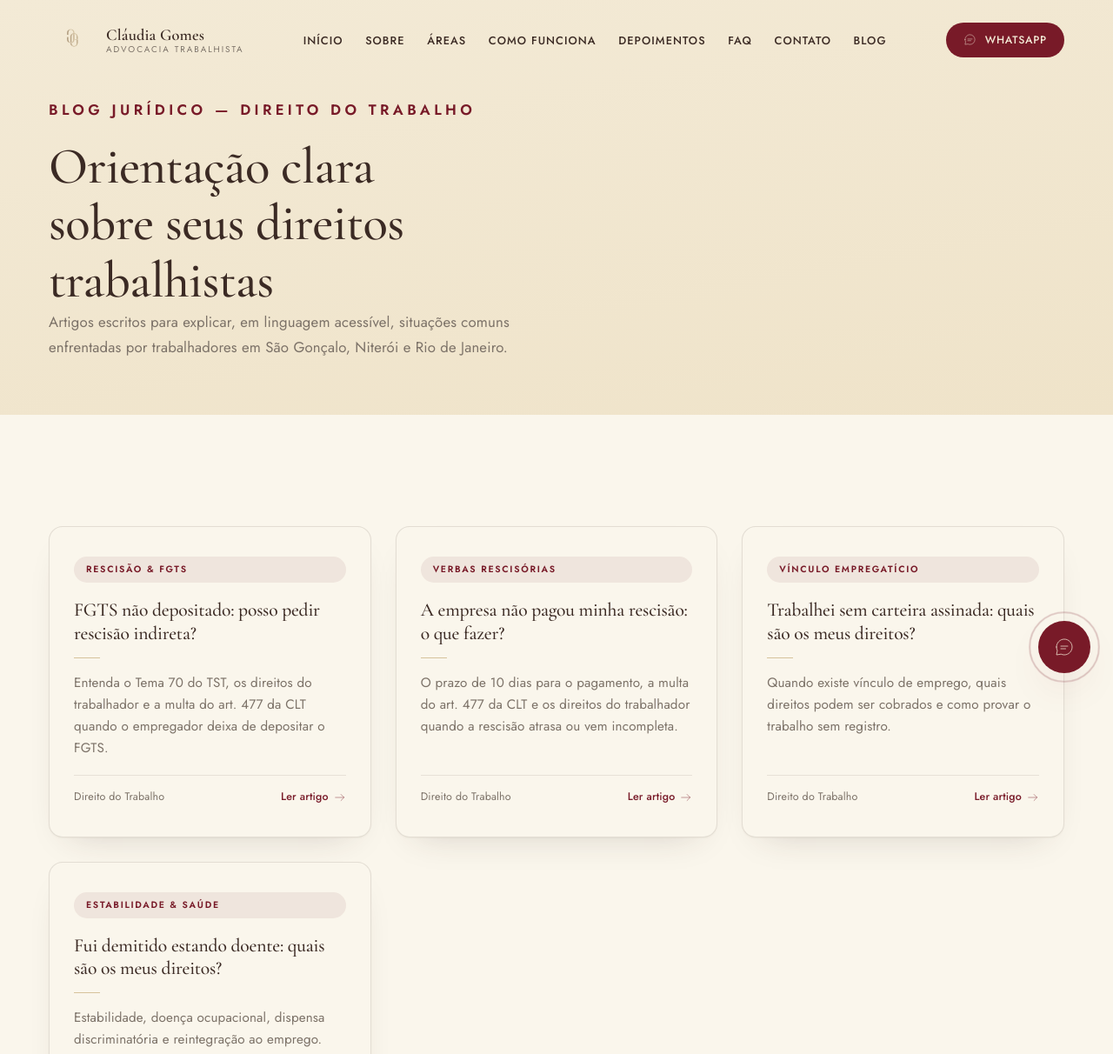
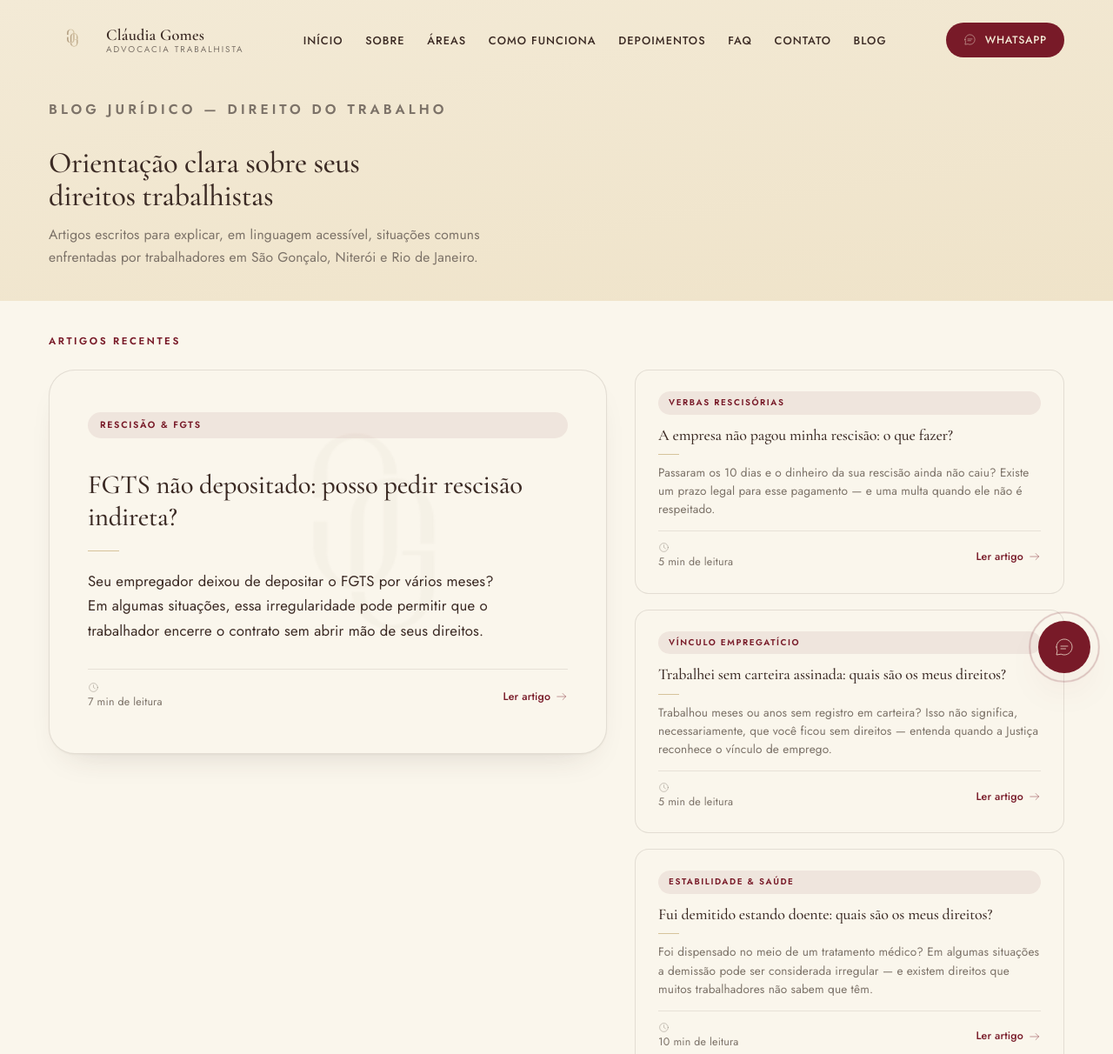
Before and after one commit to ArthurSoares-dev/testeCD, a plain HTML site: page blog/index.html in a window 1280 px wide. Shown: the top 1212 px of the page at 87% size. Drawn offline with nearby package versions, Linux system fonts and the light colour scheme.

Commit message:
ultima vez

```diff
--- a/assets/blog.css
+++ b/assets/blog.css
@@ -4,16 +4,41 @@
    sombras, espaçamentos, botões). Não redefine nada do site principal.
 =================================================================== */
 
-/* ---------- Blog hero (topo da /blog) ---------- */
-.blog-hero{padding:112px 0 calc(var(--section-pad) * .5);background:linear-gradient(170deg,var(--cream) 0%,#EFE3C9 100%)}
-.blog-hero h1{max-width:16ch}
-.blog-hero p{max-width:56ch;font-size:1.05rem}
+/* ---------- Introdução compacta (topo da /blog) ---------- */
+.blog-intro{padding:112px 0 36px;background:linear-gradient(170deg,var(--cream) 0%,#EFE3C9 100%)}
+.blog-intro h1{font-size:clamp(1.6rem,2.8vw,2.15rem);max-width:22ch;margin:10px 0 12px}
+.blog-intro p{max-width:58ch;font-size:.98rem;color:var(--gray-warm)}
 
-/* ---------- Grid de artigos ---------- */
-.blog-grid-section{padding:var(--section-pad) 0}
-.blog-grid{display:grid;grid-template-columns:repeat(3,1fr);gap:28px}
-@media(max-width:980px){.blog-grid{grid-template-columns:repeat(2,1fr)}}
-@media(max-width:640px){.blog-grid{grid-template-columns:1fr}}
+/* ---------- Seção editorial: destaque + lista ---------- */
+.blog-editorial{padding:40px 0 var(--section-pad)}
+.section-label{font-family:var(--font-body);font-size:.72rem;font-weight:600;letter-spacing:.22em;text-transform:uppercase;color:var(--wine);margin-bottom:26px}
+
+.blog-editorial-grid{display:grid;grid-template-columns:1.3fr 1fr;gap:32px;align-items:start}
+
+.blog-featured{position:relative;overflow:hidden;display:flex;flex-direction:column;background:var(--paper);border:1px solid rgba(59,42,36,.12);border-radius:var(--radius-lg);padding:48px 44px;box-shadow:var(--shadow-card);transition:border-color var(--dur-fast) var(--ease),box-shadow var(--dur-fast) var(--ease),transform var(--dur-fast) var(--ease)}
+.blog-featured:hover{border-color:var(--wine);box-shadow:0 28px 56px -26px rgba(59,42,36,.38);transform:translateY(-5px)}
+.blog-featured .monogram-wm{opacity:.06}
+.blog-featured .blog-card-category{position:relative;z-index:1}
+.blog-featured h3{position:relative;z-index:1;font-family:var(--font-display);font-size:clamp(1.55rem,2.4vw,2rem);line-height:1.2;margin:18px 0 20px;padding-bottom:20px}
+.blog-featured h3::after{content:'';position:absolute;left:0;bottom:0;width:36px;height:1px;background:var(--champagne);transition:width var(--dur-fast) var(--ease),background var(--dur-fast) var(--ease)}
+.blog-featured:hover h3::after{width:64px;background:var(--wine)}
+.blog-featured p{position:relative;z-index:1;font-size:1.05rem;line-height:1.7;max-width:48ch;margin-bottom:30px;color:var(--brown)}
+.blog-featured .blog-card-meta{position:relative;z-index:1;margin-top:auto}
+
+.blog-secondary-list{display:flex;flex-direction:column;gap:18px}
+.blog-compact-card{display:flex;flex-direction:column;background:var(--paper);border:1px solid rgba(59,42,36,.12);border-radius:var(--radius-md);padding:24px 26px;transition:border-color var(--dur-fast) var(--ease),transform var(--dur-fast) var(--ease)}
+.blog-compact-card:hover{border-color:var(--wine);transform:translateX(5px)}
+.blog-compact-card .blog-card-category{font-size:.62rem;padding:5px 12px;margin-bottom:12px}
+.blog-compact-card h3{font-family:var(--font-display);font-size:1.12rem;line-height:1.25;margin-bottom:10px;position:relative;padding-bottom:12px}
+.blog-compact-card h3::after{content:'';position:absolute;left:0;bottom:0;width:24px;height:1px;background:var(--champagne);transition:width var(--dur-fast) var(--ease),background var(--dur-fast) var(--ease)}
+.blog-compact-card:hover h3::after{width:44px;background:var(--wine)}
+.blog-compact-card p{font-size:.85rem;line-height:1.55;color:var(--gray-warm);margin-bottom:14px}
+.blog-compact-card .blog-card-meta{margin-top:auto;padding-top:12px}
+
+@media(max-width:980px){
+  .blog-editorial-grid{grid-template-columns:1fr}
+  .blog-featured{padding:38px 32px}
+}
 
 .blog-card{position:relative;display:flex;flex-direction:column;background:var(--paper);border:1px solid rgba(59,42,36,.12);border-radius:var(--radius-md);padding:34px 28px;box-shadow:var(--shadow-card);transition:border-color var(--dur-fast) var(--ease),box-shadow var(--dur-fast) var(--ease),transform var(--dur-fast) var(--ease);text-align:left}
 .blog-card:hover{border-color:var(--wine);box-shadow:0 24px 48px -24px rgba(59,42,36,.35);transform:translateY(-5px)}
@@ -26,10 +51,6 @@
 .blog-card-link{display:inline-flex;align-items:center;gap:6px;font-weight:500;color:var(--wine)}
 .blog-card-link .icon{transition:transform var(--dur-fast) var(--ease)}
 .blog-card:hover .blog-card-link .icon{transform:translateX(4px)}
-
-/* aviso "em breve" nos cards ainda sem conteúdo definitivo */
-.blog-card.is-placeholder{opacity:.72}
-.badge-soon{display:inline-block;font-size:.68rem;font-weight:600;letter-spacing:.14em;text-transform:uppercase;color:var(--gray-warm);background:rgba(59,42,36,.07);border-radius:var(--radius-pill);padding:5px 12px;margin-bottom:14px}
 
 /* ---------- Cabeçalho do artigo ---------- */
 .article-header{padding:112px 0 40px}
@@ -81,7 +102,10 @@
 .author-box p{font-size:.88rem;color:var(--gray-warm);margin:2px 0 0}
 
 @media(max-width:720px){
-  .blog-hero{padding:112px 0 calc(var(--section-pad) * .5)}
+  .blog-intro{padding:112px 0 24px}
+  .blog-editorial{padding:24px 0 var(--section-pad)}
+  .blog-featured{padding:30px 26px}
+  .blog-compact-card{padding:20px 22px}
   .article-header{padding:112px 0 28px}
   .article-meta{gap:14px 22px}
   .article-cta{padding:32px 24px}
--- a/blog/index.html
+++ b/blog/index.html
@@ -44,6 +44,7 @@
   <symbol id="icon-mail" viewBox="0 0 48 48"><path d="M6 10h36v28H6z"/><path d="m6 12 18 14L42 12"/></symbol>
   <symbol id="icon-facebook" viewBox="0 0 48 48"><path d="M28 44V26h6l1-7h-7v-5c0-2 .6-3.5 3.5-3.5H35V4.3C34.3 4.2 32 4 29.3 4 23.7 4 20 7.4 20 13.6V19h-6v7h6v18z"/></symbol>
   <symbol id="icon-arrow-right" viewBox="0 0 48 48"><path d="M6 24h34m-12-12 12 12-12 12"/></symbol>
+  <symbol id="icon-clock" viewBox="0 0 48 48"><circle cx="24" cy="24" r="18"/><path d="M24 14v10l7 5"/></symbol>
 </defs></svg>
 
 <!-- LOADER -->
@@ -98,60 +99,66 @@
 
 <main id="topo">
 
-
-  <!-- BLOG HERO -->
-  <section class="blog-hero">
+  <!-- INTRODUÇÃO COMPACTA -->
+  <section class="blog-intro">
     <div class="container">
-      <p class="eyebrow">Blog Jurídico — Direito do Trabalho</p>
-      <h1>Orientação clara sobre seus direitos trabalhistas</h1>
-      <p>Artigos escritos para explicar, em linguagem acessível, situações comuns enfrentadas por trabalhadores em São Gonçalo, Niterói e Rio de Janeiro.</p>
+      <p class="eyebrow" data-reveal>Blog Jurídico — Direito do Trabalho</p>
+      <h1 data-reveal>Orientação clara sobre seus direitos trabalhistas</h1>
+      <p data-reveal>Artigos escritos para explicar, em linguagem acessível, situações comuns enfrentadas por trabalhadores em São Gonçalo, Niterói e Rio de Janeiro.</p>
     </div>
   </section>
 
-  <!-- GRID DE ARTIGOS -->
-  <section class="blog-grid-section">
+  <!-- DESTAQUE + ARTIGOS -->
+  <section class="blog-editorial">
     <div class="container">
-      <div class="blog-grid">
+      <h2 class="section-label" data-reveal>Artigos recentes</h2>
 
-        <article class="blog-card">
+      <div class="blog-editorial-grid">
+
+        <article class="blog-featured" data-reveal>
+          <img class="monogram-wm" src="/assets/logo.png" alt="" aria-hidden="true">
           <span class="blog-card-category">Rescisão &amp; FGTS</span>
-          <h2><a href="/blog/fgts-nao-depositado-rescisao-indireta/">FGTS não depositado: posso pedir rescisão indireta?</a></h2>
-          <p>Entenda o Tema 70 do TST, os direitos do trabalhador e a multa do art. 477 da CLT quando o empregador deixa de depositar o FGTS.</p>
+          <h3><a href="/blog/fgts-nao-depositado-rescisao-indireta/">FGTS não depositado: posso pedir rescisão indireta?</a></h3>
+          <p>Seu empregador deixou de depositar o FGTS por vários meses? Em algumas situações, essa irregularidade pode permitir que o trabalhador encerre o contrato sem abrir mão de seus direitos.</p>
           <div class="blog-card-meta">
-            <span>Direito do Trabalho</span>
+            <span><svg class="icon" width="13" height="13"><use href="#icon-clock"/></svg>7 min de leitura</span>
             <a class="blog-card-link" href="/blog/fgts-nao-depositado-rescisao-indireta/">Ler artigo <svg class="icon" width="14" height="14"><use href="#icon-arrow-right"/></svg></a>
           </div>
         </article>
 
-        <article class="blog-card">
+        <div class="blog-secondary-list">
+
+          <article class="blog-compact-card" data-reveal>
             <span class="blog-card-category">Verbas Rescisórias</span>
-          <h2><a href="/blog/empresa-nao-pagou-minha-rescisao/">A empresa não pagou minha rescisão: o que fazer?</a></h2>
-          <p>O prazo de 10 dias para o pagamento, a multa do art. 477 da CLT e os direitos do trabalhador quando a rescisão atrasa ou vem incompleta.</p>
+            <h3><a href="/blog/empresa-nao-pagou-minha-rescisao/">A empresa não pagou minha rescisão: o que fazer?</a></h3>
+            <p>Passaram os 10 dias e o dinheiro da sua rescisão ainda não caiu? Existe um prazo legal para esse pagamento — e uma multa quando ele não é respeitado.</p>
             <div class="blog-card-meta">
-            <span>Direito do Trabalho</span>
+              <span><svg class="icon" width="13" height="13"><use href="#icon-clock"/></svg>5 min de leitura</span>
               <a class="blog-card-link" href="/blog/empresa-nao-pagou-minha-rescisao/">Ler artigo <svg class="icon" width="14" height="14"><use href="#icon-arrow-right"/></svg></a>
             </div>
           </article>
 
-        <article class="blog-card">
+          <article class="blog-compact-card" data-reveal data-reveal-delay="1">
             <span class="blog-card-category">Vínculo Empregatício</span>
-          <h2><a href="/blog/trabalhei-sem-carteira-assinada-direitos/">Trabalhei sem carteira assinada: quais são os meus direitos?</a></h2>
-          <p>Quando existe vínculo de emprego, quais direitos podem ser cobrados e como provar o trabalho sem registro.</p>
+            <h3><a href="/blog/trabalhei-sem-carteira-assinada-direitos/">Trabalhei sem carteira assinada: quais são os meus direitos?</a></h3>
+            <p>Trabalhou meses ou anos sem registro em carteira? Isso não significa, necessariamente, que você ficou sem direitos — entenda quando a Justiça reconhece o vínculo de emprego.</p>
             <div class="blog-card-meta">
-            <span>Direito do Trabalho</span>
+              <span><svg class="icon" width="13" height="13"><use href="#icon-clock"/></svg>5 min de leitura</span>
               <a class="blog-card-link" href="/blog/trabalhei-sem-carteira-assinada-direitos/">Ler artigo <svg class="icon" width="14" height="14"><use href="#icon-arrow-right"/></svg></a>
             </div>
           </article>
 
-        <article class="blog-card">
+          <article class="blog-compact-card" data-reveal data-reveal-delay="2">
             <span class="blog-card-category">Estabilidade &amp; Saúde</span>
-          <h2><a href="/blog/fui-demitido-doente-direitos/">Fui demitido estando doente: quais são os meus direitos?</a></h2>
-          <p>Estabilidade, doença ocupacional, dispensa discriminatória e reintegração ao emprego.</p>
+            <h3><a href="/blog/fui-demitido-doente-direitos/">Fui demitido estando doente: quais são os meus direitos?</a></h3>
+            <p>Foi dispensado no meio de um tratamento médico? Em algumas situações a demissão pode ser considerada irregular — e existem direitos que muitos trabalhadores não sabem que têm.</p>
             <div class="blog-card-meta">
-            <span>Direito do Trabalho</span>
+              <span><svg class="icon" width="13" height="13"><use href="#icon-clock"/></svg>10 min de leitura</span>
               <a class="blog-card-link" href="/blog/fui-demitido-doente-direitos/">Ler artigo <svg class="icon" width="14" height="14"><use href="#icon-arrow-right"/></svg></a>
             </div>
           </article>
+
+        </div>
 
       </div>
     </div>
```
Lines whose indentation alone changed are shown as unchanged.
